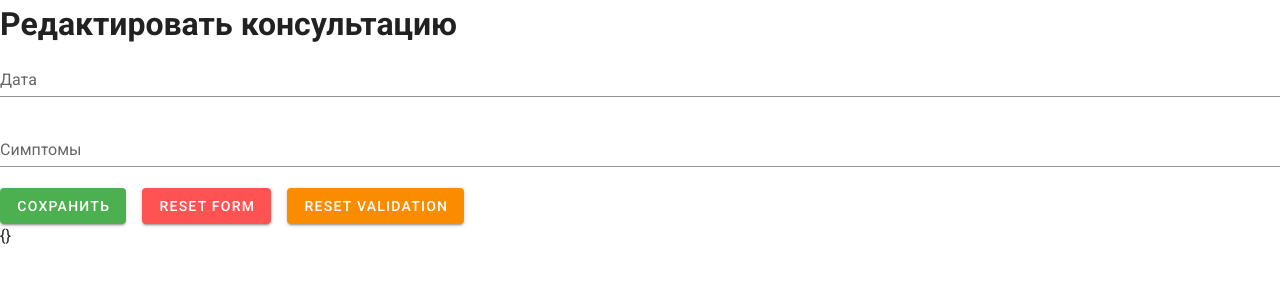
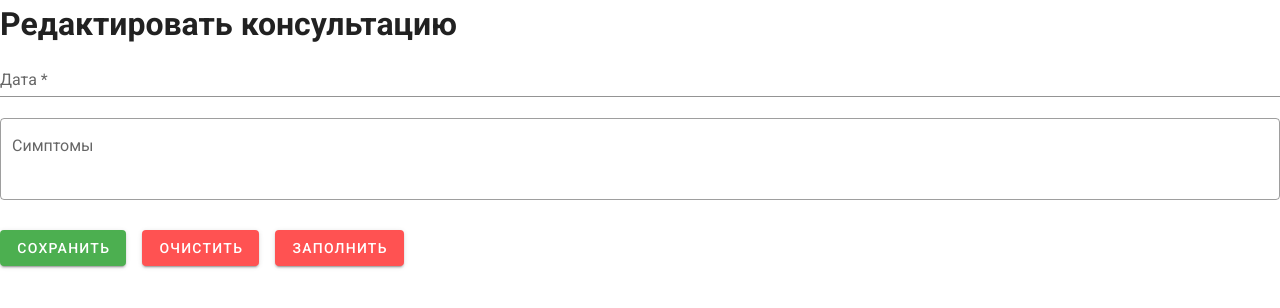
Before and after one commit to Anatov777/consulting, a Vue app: page /patients/1/consultation/1/edit in a window 1280 px wide. Shown: the top 308 px of the page. Built offline with nearby package versions, Linux system fonts and the light colour scheme.

Commit message:
Added consultation form validations

```diff
--- a/src/components/ConsultationEditForm.vue
+++ b/src/components/ConsultationEditForm.vue
@@ -1,15 +1,9 @@
 <template>
   <div>
     <v-form ref="form" v-model="valid" lazy-validation>
-      <!-- <v-text-field
-        v-model="fields.date"
-        :rules="requiredRule"
-        label="Дата"
-      ></v-text-field> -->
-
       <v-menu
-        ref="menu"
-        v-model="menu"
+        ref="dateMenu"
+        v-model="dateMenu"
         :close-on-content-click="false"
         :return-value.sync="fields.date"
         transition="scale-transition"
@@ -19,10 +13,12 @@
         <template v-slot:activator="{ on, attrs }">
           <v-text-field
             :value="dateFormatted"
-            label="Дата"
+            :error-messages="dateErrors"
+            label="Дата *"
             readonly
             v-bind="attrs"
             v-on="on"
+            @blur="$v.fields.date.$touch()"
           ></v-text-field>
         </template>
         <v-date-picker
@@ -33,18 +29,12 @@
           scrollable
         >
           <v-spacer></v-spacer>
-          <v-btn text color="primary" @click="menu = false"> Cancel </v-btn>
-          <v-btn text color="primary" @click="$refs.menu.save(fields.date)">
+          <v-btn text color="primary" @click="dateMenu = false"> Cancel </v-btn>
+          <v-btn text color="primary" @click="$refs.dateMenu.save(fields.date)">
             OK
           </v-btn>
         </v-date-picker>
       </v-menu>
-
-      <!-- <v-text-field
-        v-model="fields.time"
-        :rules="requiredRule"
-        label="Время"
-      ></v-text-field> -->
 
       <v-menu
         v-if="fields.date"
@@ -61,10 +51,12 @@
         <template v-slot:activator="{ on, attrs }">
           <v-text-field
             v-model="fields.time"
-            label="Время"
+            :error-messages="timeErrors"
+            label="Время *"
             readonly
             v-bind="attrs"
             v-on="on"
+            @blur="$v.fields.time.$touch()"
           ></v-text-field>
         </template>
         <v-time-picker
@@ -79,15 +71,15 @@
         ></v-time-picker>
       </v-menu>
 
-      <v-text-field v-model="fields.symptoms" label="Симптомы"></v-text-field>
-
-      <!-- <v-textarea
+      <v-textarea
         v-model="fields.symptoms"
-        filled
+        :error-messages="symptomsErrors"
         label="Симптомы"
-        rows="2"
+        rows="3"
+        outlined
         auto-grow
-      ></v-textarea> -->
+        @blur="$v.fields.symptoms.$touch()"
+      ></v-textarea>
 
       <v-btn
         :disabled="!valid"
@@ -99,21 +91,30 @@
         <span v-else>Создать</span>
       </v-btn>
 
-      <v-btn color="error" class="mr-4" @click="reset"> Reset Form </v-btn>
+      <v-btn color="error" class="mr-4" @click="reset"> Очистить </v-btn>
 
-      <v-btn color="warning" @click="resetValidation"> Reset Validation </v-btn>
+      <v-btn color="error" class="mr-4" @click="setTestData"> Заполнить </v-btn>
     </v-form>
-    {{ notAllowedConsultationTimes }}
   </div>
 </template>
 
 <script>
 import { mapGetters, mapActions } from "vuex";
+import { required } from "vuelidate/lib/validators";
 
 export default {
   name: "ConsultationEditForm",
   props: {
     mode: String
+  },
+  validations: {
+    fields: {
+      date: { required },
+      time: { required },
+      symptoms: {
+        textRule: (value) => /^[^<>]*$/i.test(value)
+      }
+    }
   },
   data: () => ({
     valid: true,
@@ -122,11 +123,9 @@ export default {
       time: null,
       symptoms: ""
     },
-    menu: false,
+    dateMenu: false,
     timeMenu: false,
-    selectedHour: null,
-    // Fields rules
-    requiredRule: [(v) => !!v || "Обязательное поле"]
+    selectedHour: null
   }),
   created() {
     if (this.isEditMode) {
@@ -151,33 +150,12 @@ export default {
     consultationId() {
       return this.$route.params.consultationId;
     },
-    // patientConsultations() {
-    //   return this.GET_CONSULTATIONS_BY_PATIENT(this.patientId);
-    // },
     dateFormatted() {
       return this.fields.date
         ? this.moment(this.fields.date).format("DD/MM/YYYY")
         : "";
     },
     notAllowedConsultationTimes() {
-      console.log(
-        this.GET_CONSULTATIONS.reduce((acc, cur) => {
-          if (this.fields.date === cur.date) {
-            const time = cur.time.split(":");
-            if (!acc[time[0]]) {
-              acc[time[0]] = [];
-            }
-
-            acc[time[0]].push(`${time[1]}`);
-          }
-          return acc;
-        }, {})
-      );
-      // return this.GET_CONSULTATIONS.filter((item) => {
-      //   if (item.date === this.fields.date) {
-      //     return item.time;
-      //   }
-      // });
       return this.GET_CONSULTATIONS.reduce((acc, cur) => {
         if (this.fields.date === cur.date) {
           const time = cur.time.split(":");
@@ -189,22 +167,50 @@ export default {
         }
         return acc;
       }, {});
+    },
+
+    // Ошибки полей
+
+    dateErrors() {
+      const errors = [];
+      if (!this.$v.fields.date.$dirty) return errors;
+      !this.$v.fields.date.required && errors.push('Поле "Дата" обязательно.');
+      return errors;
+    },
+    timeErrors() {
+      const errors = [];
+      if (!this.$v.fields.time.$dirty) return errors;
+      !this.$v.fields.time.required && errors.push('Поле "Время" обязательно.');
+      return errors;
+    },
+    symptomsErrors() {
+      const errors = [];
+      if (!this.$v.fields.symptoms.$dirty) return errors;
+      !this.$v.fields.symptoms.textRule &&
+        errors.push(
+          'Поле "Симптомы" может содержать только буквы, цифры, знаки препинания.'
+        );
+      return errors;
     }
   },
 
   methods: {
     ...mapActions(["ADD_CONSULTATION", "EDIT_CONSULTATION"]),
-    validate() {
-      this.$refs.form.validate();
-    },
+    // validate() {
+    //   this.$refs.form.validate();
+    // },
     reset() {
       this.$refs.form.reset();
+      this.fields.date = null;
+      this.fields.time = null;
+      this.fields.symptoms = "";
     },
-    resetValidation() {
-      this.$refs.form.resetValidation();
-    },
-    submitForm() {
-      if (this.$refs.form.validate()) {
+    // resetValidation() {
+    //   this.$refs.form.resetValidation();
+    // },
+    async submitForm() {
+      await this.$v.$touch();
+      if (this.valid) {
         if (this.isEditMode) {
           this.editConsultation();
         } else {
@@ -240,7 +246,6 @@ export default {
       return value >= firstAllowedDate;
     },
     allowedHours(value) {
-      // console.log(this.activeConsultationsTimes[this.fields.date]);
       return (
         value >= 8 &&
         value < 20 &&
@@ -263,6 +268,12 @@ export default {
     },
     setSelectedHour(value) {
       this.selectedHour = value;
+    },
+    // TEST
+    setTestData() {
+      this.fields.date = "2020-11-11";
+      this.fields.time = "15:30";
+      this.fields.symptoms = "Кашель, температура. И больше ничего";
     }
   }
 };
--- a/src/components/PatientsEditForm.vue
+++ b/src/components/PatientsEditForm.vue
@@ -31,7 +31,7 @@
 
       <v-select
         v-model="fields.gender"
-        :items="items"
+        :items="genders"
         :error-messages="genderErrors"
         label="Пол *"
         @blur="$v.fields.gender.$touch()"
@@ -79,7 +79,6 @@
 
       <v-btn color="error" class="mr-4" @click="setTestData"> Заполнить </v-btn>
     </v-form>
-    {{ valid }}
   </div>
 </template>
 
@@ -131,7 +130,7 @@ export default {
     //   (v) => isValidSnils(v) || "Неверная контрольная сумма СНИЛС"
     // ],
     // select: null,
-    items: ["Мужской", "Женский"]
+    genders: ["Мужской", "Женский"]
   }),
   created() {
     if (this.isEditMode) {
@@ -233,6 +232,15 @@ export default {
     // },
     reset() {
       this.$refs.form.reset();
+      this.fields.surname = "";
+      this.fields.name = "";
+      this.fields.patronymic = "";
+      this.fields.birthday = "";
+      this.fields.gender = "";
+      this.fields.snils = "";
+      this.fields.weight = "";
+      this.fields.height = "";
+      this.fields.age = "";
     },
     async submitForm() {
       await this.$v.$touch();
@@ -262,7 +270,7 @@ export default {
       this.ADD_PATIENT(patientData);
     },
     editPatient() {
-      const patientData = this.getPatientData();
+      let patientData = this.getPatientData();
       patientData.id = `${this.patientId}`;
       this.EDIT_PATIENT(patientData);
     },
--- a/src/views/PatientsPage.vue
+++ b/src/views/PatientsPage.vue
@@ -34,6 +34,8 @@
           <v-icon title="Удалить" @click="deletePatient(item)">
             mdi-delete
           </v-icon>
+        </template>
+      </v-data-table>
 
       <v-dialog v-model="dialogDelete" max-width="500px">
         <v-card>
@@ -52,8 +54,6 @@
           </v-card-actions>
         </v-card>
       </v-dialog>
-        </template>
-      </v-data-table>
     </v-card>
   </div>
 </template>
```
Also changed, not shown: src/components/PatientConsultation.vue (+3 -5 lines). Lines whose indentation alone changed are shown as unchanged.
